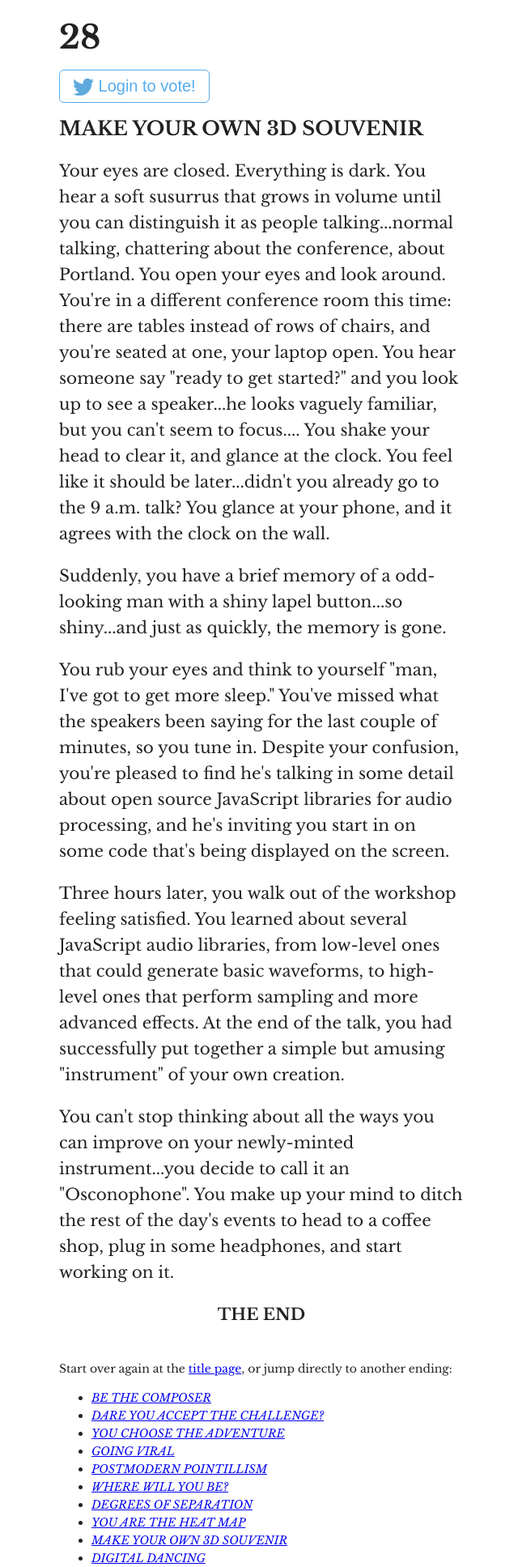
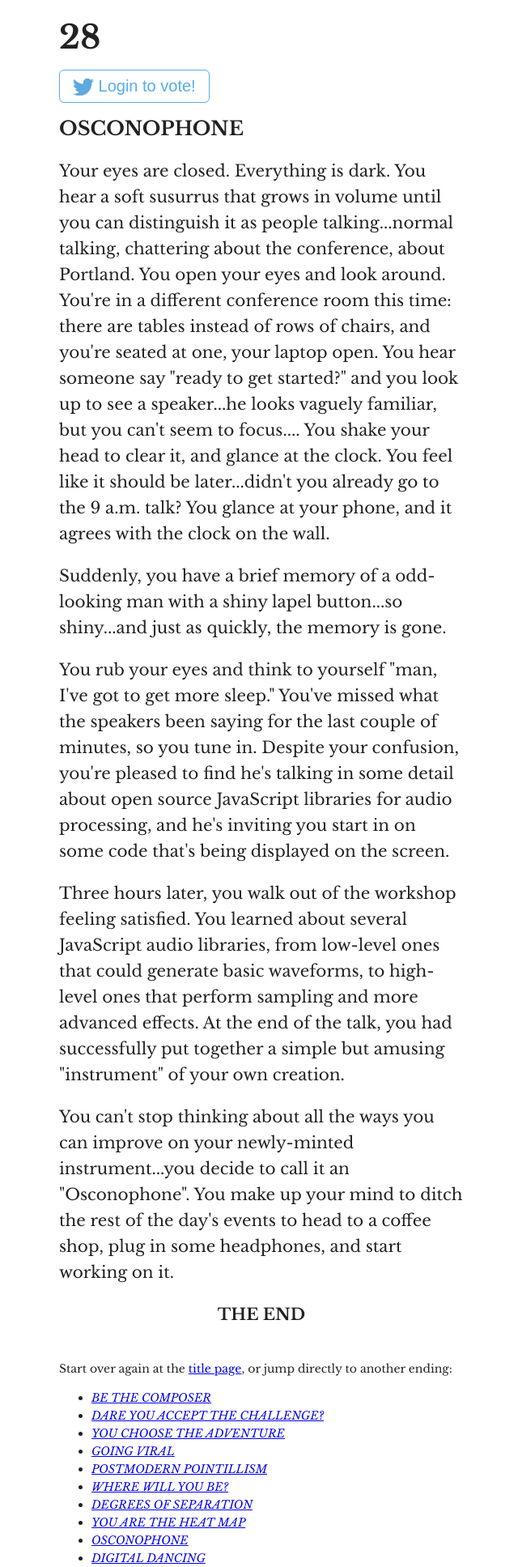
Before and after one commit to EthanRBrown/oscon2014-proposal, a Node project: template views/page28.handlebars in a window 1280 px wide. Shown: the top 1935 px of the page at 81% size, without its empty margins (317-957 px from the left). Run offline with Node 20 templates, Linux system fonts and the light colour scheme; the template is opened without the code that fills it, so the values that code supplies are empty; some libraries are stand-ins or nearby versions.

Commit message:
Fixed proposal title.

```diff
--- a/views/page28.handlebars
+++ b/views/page28.handlebars
@@ -2,7 +2,7 @@
 
 {{> vote}}
 
-<h1><cite class="proposal">Make Your Own 3D Souvenir</cite></h1>
+<h1><cite class="proposal">OSCONOPHONE</cite></h1>
 
 <p>Your eyes are closed.  Everything is dark.  You hear a soft susurrus that grows in volume until you can distinguish it as people talking...normal talking, chattering about the conference, about Portland.  You open your eyes and look around.  You're in a different conference room this time: there are tables instead of rows of chairs, and you're seated at one, your laptop open.  You hear someone say "ready to get started?" and you look up to see a speaker...he looks vaguely familiar, but you can't seem to focus....  You shake your head to clear it, and glance at the clock.  You feel like it should be later...didn't you already go to the 9 a.m. talk?  You glance at your phone, and it agrees with the clock on the wall.</p>
 
--- a/views/partials/the_end.handlebars
+++ b/views/partials/the_end.handlebars
@@ -11,7 +11,7 @@
 		<li><a href="/page11"><cite class="proposal">Where Will You Be?</cite></a></li>
 		<li><a href="/page12"><cite class="proposal">Degrees of Separation</cite></a></li>
 		<li><a href="/page13"><cite class="proposal">You Are the Heat Map</cite></a></li>
-		<li><a href="/page28"><cite class="proposal">Make Your Own 3D Souvenir</cite></a></li>
+		<li><a href="/page28"><cite class="proposal">OSCONOPHONE</cite></a></li>
 		<li><a href="/page29"><cite class="proposal">Digital Dancing</cite></a></li>
 	</ul>
 
```
